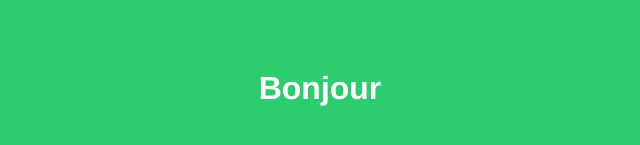
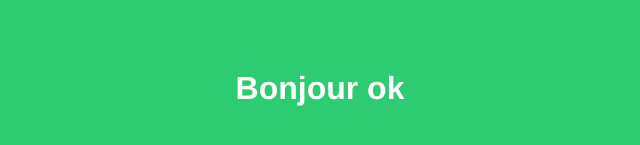
Before and after one commit to Vandeabdou/hello, a plain HTML site: page index.html in a window 1280 px wide. Shown: the part 271-416 px from the top of the page, without its empty margins (328-968 px from the left). Drawn offline with Linux system fonts and the light colour scheme.

Commit message:
add ok to h1

```diff
--- a/index.html
+++ b/index.html
@@ -19,6 +19,6 @@
 		</style>
 	</head>
 	<body>
-		<h1>Bonjour</h1>
+		<h1>Bonjour ok</h1>
 	</body>
 </html>
```
